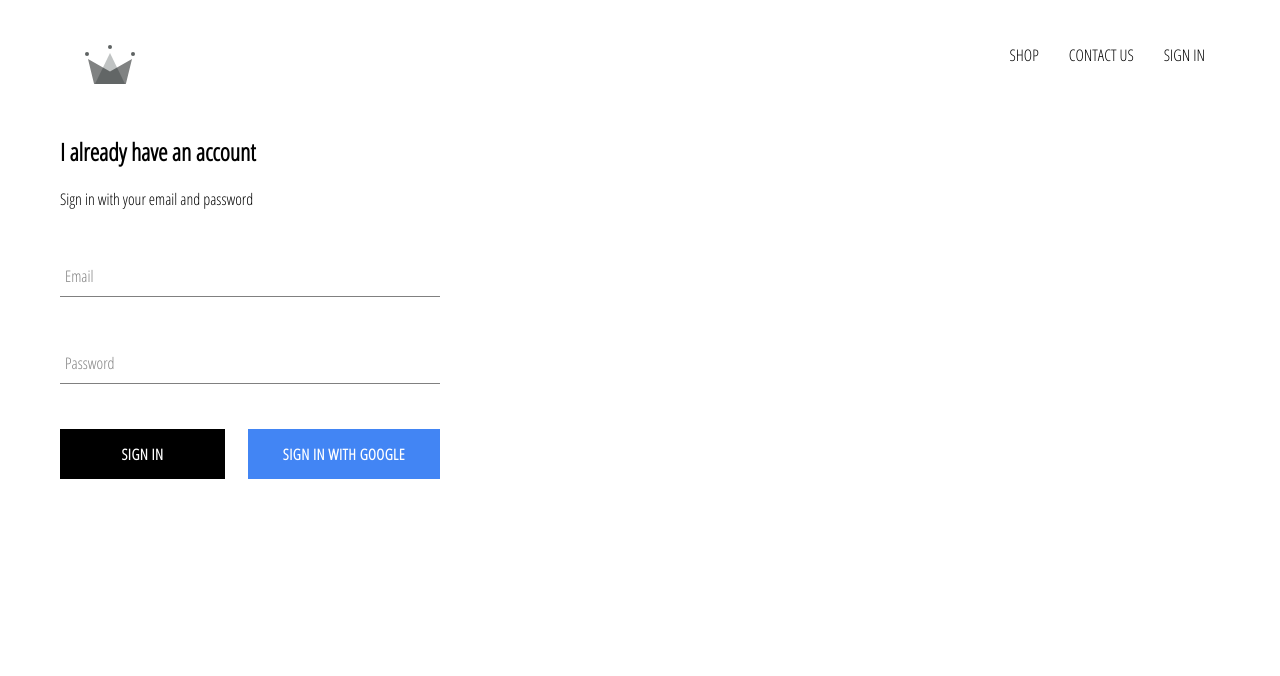
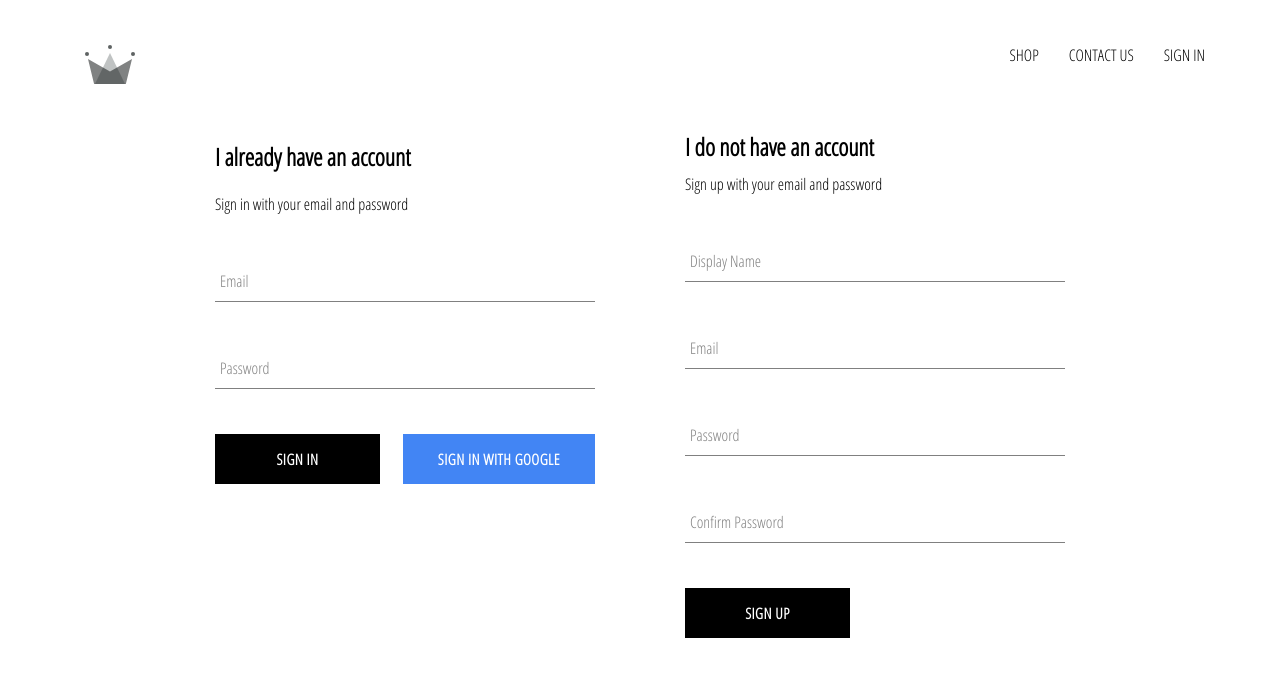
Before and after one commit to shivamChopraCodes/Royal-clothing, a React (Create React App) app: page /signin in a window 1280 px wide. Shown: the top 676 px of the page. Built offline with nearby package versions, Linux system fonts and the light colour scheme; no server answers.

Commit message:
integrated firebase utils,included ability to store authenticated users

```diff
--- a/src/App.js
+++ b/src/App.js
@@ -1,38 +1,52 @@
 /* eslint-disable react-hooks/exhaustive-deps */
-import React, { useState, useEffect } from 'react';
-import { Switch, Route } from 'react-router-dom';
+import React, { useState, useEffect } from "react";
+import { Switch, Route } from "react-router-dom";
 
-import Homepage from './pages/homepage/homepage.component'
-import ShopPage from './pages/shop/shop.component';
-import Header from './components/header/header.component';
-import SignInAndSignUpPage from './pages/sign-in-and-sign-up/sign-in-and-sign-up.component';
-import { auth } from './firebase/firebase.utils';
-import './App.css';
+import Homepage from "./pages/homepage/homepage.component";
+import ShopPage from "./pages/shop/shop.component";
+import Header from "./components/header/header.component";
+import SignInAndSignUpPage from "./pages/sign-in-and-sign-up/sign-in-and-sign-up.component";
+import { auth, createUserProfileDocument } from "./firebase/firebase.utils";
+import "./App.css";
 
 function App() {
-
   const [currentUser, setCurrentUser] = useState(null);
 
   let unsubscribeFromAuth = null;
 
   useEffect(() => {
-     unsubscribeFromAuth = auth.onAuthStateChanged(user => {
-    setCurrentUser(user);
-  })
+    unsubscribeFromAuth = auth.onAuthStateChanged(async userAuth => {
+      if (userAuth) {
+        const userRef = await createUserProfileDocument(userAuth);
+
+        userRef.onSnapshot(snapShot => {
+          setCurrentUser({
+            id: snapShot.id,
+            ...snapShot.data()
+          }
+          );
+
+        })
+      } else {
+        setCurrentUser(userAuth);
+      }
+
+    });
+
     return function cleanup() {
       unsubscribeFromAuth();
-    }
-},[]);
+    };
+  }, []);
 
-  // useEffect();
+  useEffect(() => console.log(currentUser), [currentUser]);
 
   return (
     <div>
       <Header currentUser={currentUser} />
       <Switch>
-        <Route exact path='/' component={Homepage} />
-        <Route path='/shop' component={ShopPage} />
-        <Route path='/signin' component={SignInAndSignUpPage} />
+        <Route exact path="/" component={Homepage} />
+        <Route path="/shop" component={ShopPage} />
+        <Route path="/signin" component={SignInAndSignUpPage} />
       </Switch>
     </div>
   );
--- a/src/components/header/header.component.jsx
+++ b/src/components/header/header.component.jsx
@@ -12,7 +12,6 @@
       <div className='options'>
           <Link className='option' to='/shop'>SHOP</Link>
           <Link className='option' to='/shop'>CONTACT US</Link>
-          {console.log(currentUser)}
           {
             currentUser ?
             <div className='option' onClick={()=>auth.signOut()}>SIGN OUT</div>
--- /dev/null
+++ b/src/components/sign-up/sign-up.component.jsx
@@ -0,0 +1,99 @@
+import React, { useState } from 'react';
+
+import FormInput from '../form-input/form-input.component';
+import CustomButton from '../custom-button/custom-button.component';
+
+import { auth, createUserProfileDocument } from '../../firebase/firebase.utils';
+
+import './sign-up.styles.scss';
+
+
+
+function SignUp() {
+    const [newUser, setNewUser] = useState({
+        displayName: '',
+        email: '',
+        password: '',
+        confirmPassword: ''
+    });
+
+    const handleSubmit = async event => {
+        event.preventDefault();
+        const { displayName, email, password, confirmPassword } = newUser;
+
+        if (password !== confirmPassword) {
+            alert("Passwords do not match");
+            return;
+        }
+
+        try {
+
+            const {user} = await auth.createUserWithEmailAndPassword(email,password);
+
+           await createUserProfileDocument(user,{ displayName });
+           setNewUser({
+            displayName: '',
+            email: '',
+            password: '',
+            confirmPassword: ''
+        });
+
+        } catch (error) {
+            console.error(error);
+
+        }
+    };
+
+    const handleChange = event =>{
+        const {name , value} = event.target;
+        setNewUser(prevValue=>{
+            return {
+            ...prevValue,
+            [name] : value
+        }})
+    }
+
+    return (
+        <div className='sign-up'>
+            <h2 className='title'>I do not have an account</h2>
+            <span>Sign up with your email and password</span>
+            <form className='sign-up-form' onSubmit={handleSubmit}>
+                <FormInput
+                    type='text'
+                    name='displayName'
+                    value={newUser.displayName}
+                    onChange={handleChange}
+                    label='Display Name'
+                    required
+                ></FormInput>
+                <FormInput
+                    type='email'
+                    name='email'
+                    value={newUser.email}
+                    onChange={handleChange}
+                    label='Email'
+                    required
+                ></FormInput>
+                <FormInput
+                    type='password'
+                    name='password'
+                    value={newUser.password}
+                    onChange={handleChange}
+                    label='Password'
+                    required
+                ></FormInput>
+                <FormInput
+                    type='password'
+                    name='confirmPassword'
+                    value={newUser.confirmPassword}
+                    onChange={handleChange}
+                    label='Confirm Password'
+                    required
+                ></FormInput>
+                <CustomButton type='submit'>SIGN UP</CustomButton>
+            </form>
+        </div>
+    );
+};
+
+export default SignUp;
--- /dev/null
+++ b/src/components/sign-up/sign-up.styles.scss
@@ -0,0 +1,9 @@
+.sign-up {
+  display: flex;
+  flex-direction: column;
+  width: 380px;
+
+  .title {
+    margin: 10px 0;
+  }
+}
--- a/src/firebase/firebase.utils.js
+++ b/src/firebase/firebase.utils.js
@@ -13,6 +13,33 @@
     measurementId: "G-5FKG4VRCZH"
   };
 
+  export const createUserProfileDocument = async (userAuth, additionalData)=>{
+    if(!userAuth) return;
+
+    const userRef = firestore.doc(`users/${userAuth.uid}`);
+
+    const snapShot = await userRef.get();
+
+    if(!snapShot.exists){
+      const { displayName , email } = userAuth;
+      const createdAt = new Date();
+
+      try {
+
+        await userRef.set({
+          displayName,
+          email,
+          createdAt,
+          ...additionalData
+        })
+
+      } catch (error) {
+        console.log(`Error creating user. ${error.message}`);
+      }
+    }
+    return userRef;
+  };
+
   firebase.initializeApp(config);
 
   export const auth = firebase.auth();
--- a/src/pages/sign-in-and-sign-up/sign-in-and-sign-up.component.jsx
+++ b/src/pages/sign-in-and-sign-up/sign-in-and-sign-up.component.jsx
@@ -1,10 +1,12 @@
 import React from 'react';
 import SignIn from '../../components/sign-in/sign-in.component';
+import SignUp from '../../components/sign-up/sign-up.component';
 import './sign-in-and-sign-up.styles.scss'
 
 const SignInAndSignUpPage=()=>(
     <div className='sign-in-and-sign-up'>
         <SignIn />
+        <SignUp />
     </div>
 );
 
--- a/src/pages/sign-in-and-sign-up/sign-in-and-sign-up.styles.scss
+++ b/src/pages/sign-in-and-sign-up/sign-in-and-sign-up.styles.scss
@@ -0,0 +1,6 @@
+.sign-in-and-sign-up {
+    width: 850px;
+    display: flex;
+    justify-content: space-between;
+    margin: 30px auto;
+  }
```
